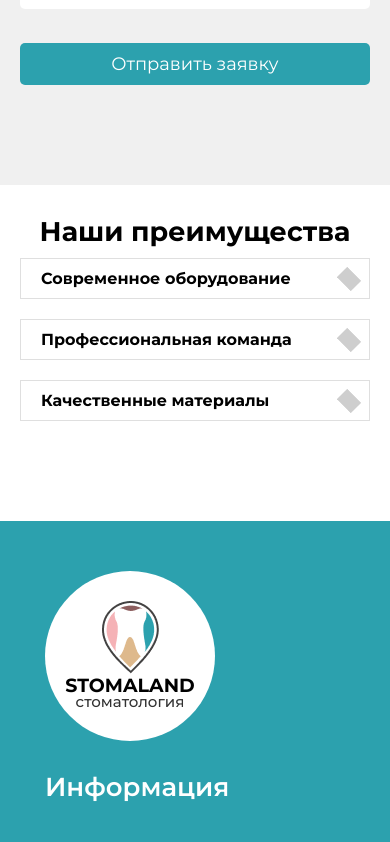
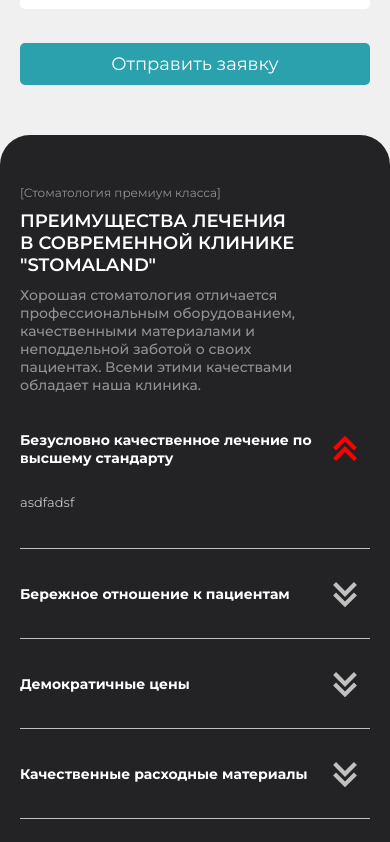
Before and after one commit to ErlanAkimov/stomaland, a React (Create React App) app: page / in a window 390 px wide. Shown: the part 2720-3562 px from the top of the page. Built offline with nearby package versions, Linux system fonts and the light colour scheme; grey boxes are pictures that could not be loaded.

Commit message:
Добавлен блок FAQ

```diff
--- /dev/null
+++ b/src/pages/Homepage/FAQ/FAQ.jsx
@@ -0,0 +1,119 @@
+import React from 'react';
+import styles from './faq.module.scss';
+
+function FAQ() {
+	const data = [
+		{
+			title: 'Безусловно качественное лечение по высшему стандарту',
+			description: 'asdfadsf',
+			image: '',
+		},
+		{
+			title: 'Бережное отношение к пациентам',
+			description: '',
+			image: '',
+		},
+		{
+			title: 'Демократичные цены',
+			description: '',
+			image: '',
+		},
+		{
+			title: 'Качественные расходные материалы',
+			description: '',
+			image: '',
+		},
+	];
+
+	const [openStatus, setOpenStatus] = React.useState(Array(data.length).fill(false));
+	const ref = React.useRef(data.map(() => React.createRef()));
+
+	const toggleElement = (index) => {
+		setOpenStatus((prevOpenStatus) => {
+			const newOpenStatus = [...prevOpenStatus];
+			newOpenStatus[index] = !newOpenStatus[index];
+			return newOpenStatus;
+		});
+	};
+
+	React.useEffect(() => {
+		setOpenStatus((prevOpenStatus) => {
+			const newOpenStatus = [...prevOpenStatus];
+			newOpenStatus[0] = true;
+			return newOpenStatus;
+		});
+	}, []);
+
+	return (
+		<div className={styles.wrapper_outer}>
+			<div className={styles.wrapper}>
+				<p className={styles.name}>[Стоматология премиум класса]</p>
+				<div className={styles.wrapper_inner}>
+					<h1 className={styles.title}>
+						преимущества лечения
+						<br /> в современной клинике<br className={styles.for_mob} /> "stomaland"
+					</h1>
+					<p className={styles.description}>
+						Хорошая стоматология отличается профессиональным оборудованием,
+						качественными материалами и неподдельной заботой о своих пациентах. Всеми
+						этими качествами обладает наша клиника.
+					</p>
+
+					{data.map((item, index) => {
+						return (
+							<div
+								className={styles.item}
+								style={
+									openStatus[index]
+										? {
+												height:
+													ref.current[0].current.clientHeight +
+													130 +
+													'px',
+												transition: '.2s ease-in-out',
+										  }
+										: { height: '90px', transition: '.2s ease-in-out' }
+								}
+								key={index}
+								onClick={() => toggleElement(index)}
+							>
+								<div className={styles.item_top_side}>
+									<h2 className={styles.title2}>
+                                        {openStatus[index] ? (<div className={styles.redDot}></div>) : null}
+                                        {item.title}</h2>
+									<svg
+										width="50"
+										height="50"
+										viewBox="0 0 50 50"
+										style={
+											openStatus[index]
+												? {
+														rotate: '0deg',
+														fill: 'red',
+														transition: '.2s ease-in-out',
+												  }
+												: {
+														fill: '#c0c0c0',
+														rotate: '-180deg',
+														transition: '.2s ease-in-out',
+												  }
+										}
+										xmlns="http://www.w3.org/2000/svg"
+									>
+										<path d="M24.9999 17.5292L33.9437 26.4729L36.8895 23.5271L24.9999 11.6375L13.1104 23.5271L16.0562 26.4729L24.9999 17.5292Z" />
+										<path d="M13.1104 33.9437L16.0562 36.8895L24.9999 27.9458L33.9437 36.8895L36.8895 33.9437L24.9999 22.0541L13.1104 33.9437Z" />
+									</svg>
+								</div>
+								<div className={styles.text} ref={ref.current[index]}>
+									{item.description}
+								</div>
+							</div>
+						);
+					})}
+				</div>
+			</div>
+		</div>
+	);
+}
+
+export default FAQ;
--- /dev/null
+++ b/src/pages/Homepage/FAQ/faq.module.scss
@@ -0,0 +1,176 @@
+.wrapper_outer {
+    width: 100%;
+    // transition: .2s ease-in-out;
+    background-color: #232325;
+    border-radius: 50px 50px 0 0;
+    margin-top: -50px;
+    padding-top: 100px;
+    padding-bottom: 100px;
+}
+
+.for_mob {display: none;}
+
+.wrapper {
+    max-width: 1440px;
+    padding-inline: 50px;
+    margin-inline: auto;
+    display: flex;
+}
+
+.wrapper_inner {
+    width: 100%;
+}
+
+.name {
+    font-size: 12px;
+    color: rgba(255, 255,255,.5);
+    font-weight: 400;
+    white-space: nowrap;
+}
+
+.title {
+    color: #fff;
+    font-size: 28;
+    font-weight: 600;
+    padding-left: 275px;
+    text-transform: uppercase;
+    max-width: 865px;
+    white-space: nowrap;
+}
+
+.description {
+    color: rgba(255, 255,255,.5);
+    font-size: 16px;
+    font-weight: 500;
+    max-width: 650px;
+    margin-left: 275px;
+    margin-top: 20px;
+    margin-bottom: 35px;
+}
+
+.item {
+    border-bottom: 1px solid #c0c0c0;
+    width: 100%;
+    padding-left: 275px;
+    cursor: pointer;
+    overflow: hidden;
+
+    .item_top_side {
+        display: flex;
+        align-items: center;
+        height: 90px;
+        justify-content: space-between;
+        width: 100%;
+    }
+}
+
+.title2 {
+    font-size: 22px;
+    color: #fff;
+    position: relative;
+
+    .redDot {
+        position: absolute;
+        top: 8px;
+        background-color: red;
+        right: -30px;
+        width: 15px;
+        height: 15px;
+        border-radius: 50px;
+    }
+}
+
+.text {
+    color: #c0c0c0;
+    font-size: 15px;
+}
+
+@media screen and (max-width: 1439px) {
+    .wrapper {
+        padding-inline: 30px;
+    }
+
+    .title {
+        padding-left: 100px;
+    }
+
+    .description {
+        margin-left: 100px;
+    }
+
+    .item {
+        padding-left: 100px;
+    }
+}
+
+@media screen and (max-width: 1199px) {
+    .wrapper {
+        padding-inline: 30px;
+    }
+
+    .title {
+        font-size: 22px;
+        padding-left: 50px;
+    }
+
+    .description {
+        font-size: 14px;
+        margin-bottom: 10px;
+        margin-left: 50px;
+    }
+
+    .item {
+        padding-left: 50px;
+    }
+
+    .title2 {
+        font-size: 16px;
+        .redDot {
+            display: none;
+        }
+    }
+}
+@media screen and (max-width: 968px) {
+    .for_mob {display: block;}
+    .description {padding-right: 50px;}
+}
+
+@media screen and (max-width: 701px) {
+    .wrapper_outer {
+        border-radius: 30px 30px 0 0;
+        padding-top: 50px;
+    }
+    .wrapper {
+        display: block;
+        padding-inline: 20px;
+
+        svg {
+            min-width: 50px;
+        }
+    }
+
+    .for_mob {display: block;}
+
+    .title {
+        font-size: 18px;
+        padding-left: 0;
+        margin-top: 10px;
+    }
+
+    .description {
+        margin-left: 0;
+        margin-top: 10px;
+    }
+    .item {
+        padding-left: 0;
+    }
+    .title2 {
+        font-size: 14px;
+
+    }
+
+    .text {
+        font-size: 13px;
+    }
+
+}
--- a/src/pages/Homepage/Homepage.jsx
+++ b/src/pages/Homepage/Homepage.jsx
@@ -10,6 +10,7 @@
 import WhyWe from './WhyWe/WhyWe';
 import Reviews from './Reviews/Reviews.jsx'
 import Steps from './Steps/Steps'
+import FAQ from './FAQ/FAQ'
 
 
 
@@ -32,6 +33,7 @@
 			</div> */}
 			<DoctorsBanner />
 			<Steps />
+			<FAQ />
             <WhyWe props={benefits} />
 			<Reviews />
 		</div>
```
Also changed, not shown: src/assets/images/icons/Frame.svg (added).
